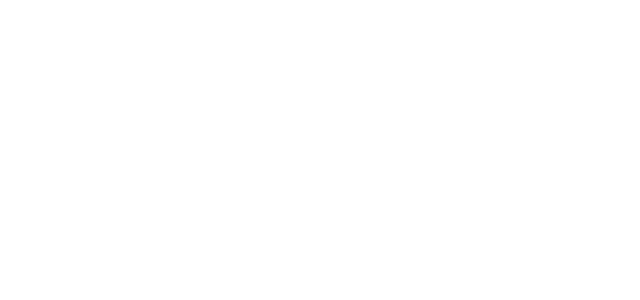
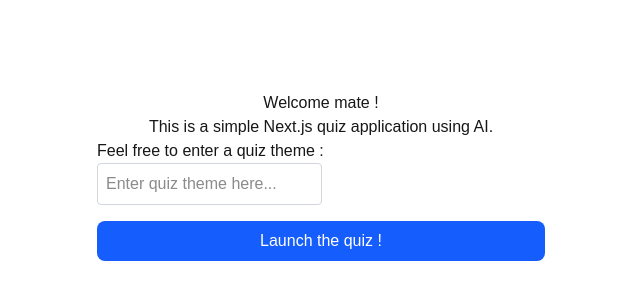
Before and after one commit to veverre/quizz-app, a Next.js app: page / in a window 1280 px wide. Shown: the part 224-524 px from the top of the page, without its empty margins (319-959 px from the left). Built offline with nearby package versions, Linux system fonts and the light colour scheme.

Commit message:
create form to enter quiz and redirect to new page

```diff
--- a/src/app/layout.tsx
+++ b/src/app/layout.tsx
@@ -13,7 +13,7 @@
 });
 
 export const metadata: Metadata = {
-  title: 'Create Next App',
+  title: 'Quiz - Next App',
   description: 'Generated by create next app',
 };
 
--- a/src/app/page.tsx
+++ b/src/app/page.tsx
@@ -1,3 +1,38 @@
+'use client'
+import { useState } from 'react'
+
 export default function Home() {
-  return <div></div>;
+
+  const [theme, setTheme] = useState<string>("");
+
+  const handleSubmit = (e: React.FormEvent) => {
+    e.preventDefault()
+    if (!theme) return
+    window.location.href = `/quiz/${encodeURIComponent(theme)}`
+  }
+  return (
+    <main className="flex flex-col items-center justify-center min-h-screen p-4">
+      <h1>Welcome mate !</h1>
+      <p>This is a simple Next.js quiz application using AI.</p>
+      <form onSubmit={handleSubmit} className="flex flex-col space-y-4 w-full max-w-md">
+        <label>
+          Feel free to enter a quiz theme :
+          <input
+            name="quiz-theme"
+            value={theme}
+            onChange={(e) => setTheme(e.target.value)}
+            type="text"
+            className="border border-gray-300 rounded p-2"
+            placeholder="Enter quiz theme here..."
+          />
+        </label>
+        <button
+          type="submit"
+          className="w-full bg-blue-600 text-white py-2 rounded-lg hover:bg-blue-700 transition"
+        >
+          Launch the quiz !
+        </button>
+      </form>
+    </main>
+  );
 }
```
